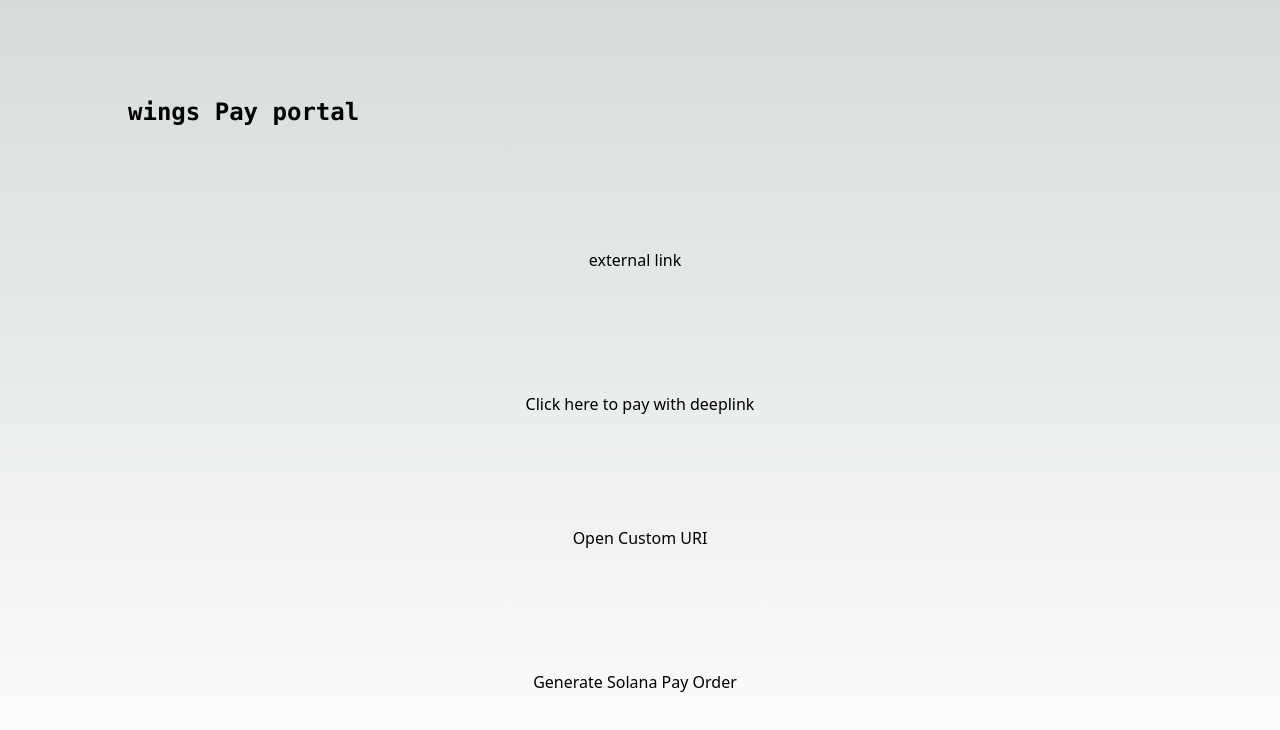
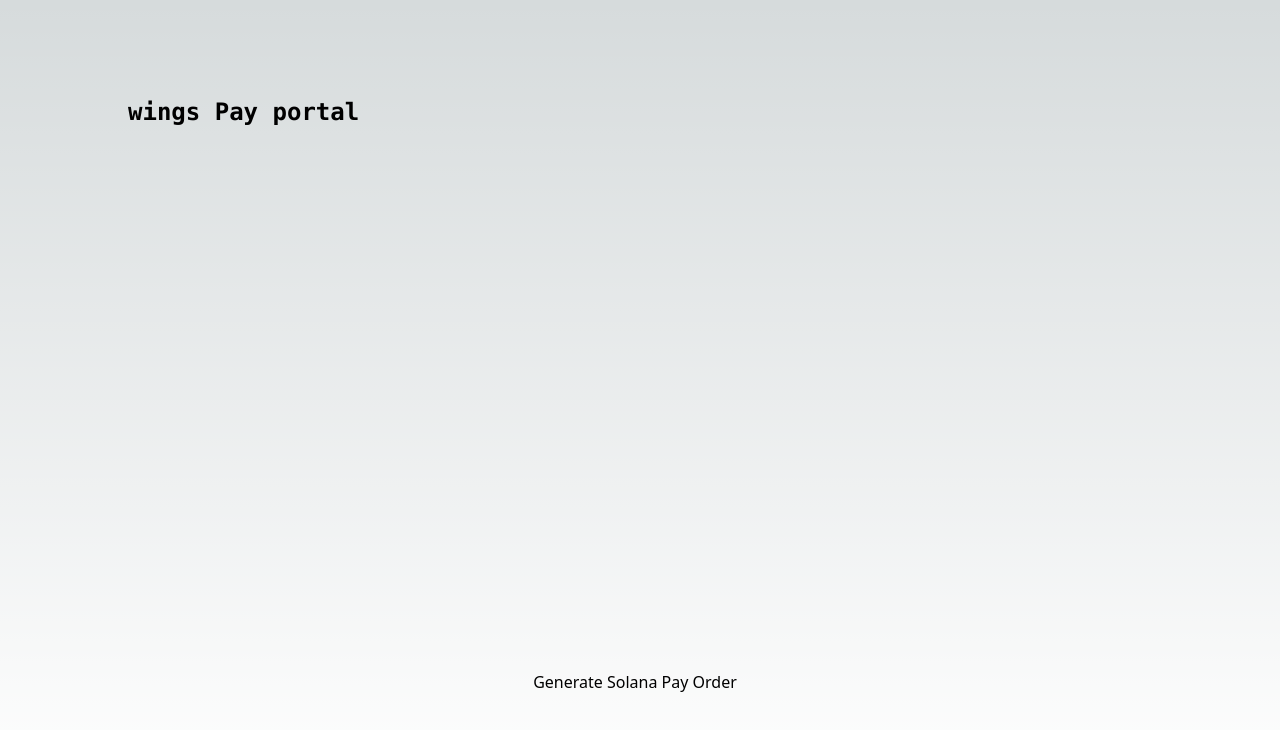
Before and after one commit to ceasar28/wings, a Next.js app in the folder wingsPayPortal/: page / in a window 1280 px wide. Shown: the top 730 px of the page. Built offline with nearby package versions, Linux system fonts and the light colour scheme.

Commit message:
web portal

```diff
--- a/wingsPayPortal/src/pages/index.tsx
+++ b/wingsPayPortal/src/pages/index.tsx
@@ -73,17 +73,6 @@
             priority
           />
         )}
-
-        <button
-          style={{ cursor: "pointer", padding: "10px", marginRight: "10px" }}
-          onClick="javascript:Telegram.webApp.openLink(`solana:7eBmtW8CG1zJ6mEYbTpbLRtjD1BLHdQdU5Jc8Uip42eE?amount=60&reference=9YppjMp39jodvAnauFzvqtV6wEXSyptCjNQggFBubuFH&label=Wings+Flight+Bot&message=One-way+booking%3A+Enugu+-+Lagos&memo=Flight+Booking`)"
-        >
-          external link
-        </button>
-        <a href="https://seistream.app/">Click here to pay with deeplink</a>
-        <CustomLink uri="solana:7eBmtW8CG1zJ6mEYbTpbLRtjD1BLHdQdU5Jc8Uip42eE?amount=60&reference=9YppjMp39jodvAnauFzvqtV6wEXSyptCjNQggFBubuFH&label=Wings+Flight+Bot&message=One-way+booking%3A+Enugu+-+Lagos&memo=Flight+Booking">
-          Open Custom URI
-        </CustomLink>
         <div>
           <button
             style={{ cursor: "pointer", padding: "10px", marginRight: "10px" }}
```
